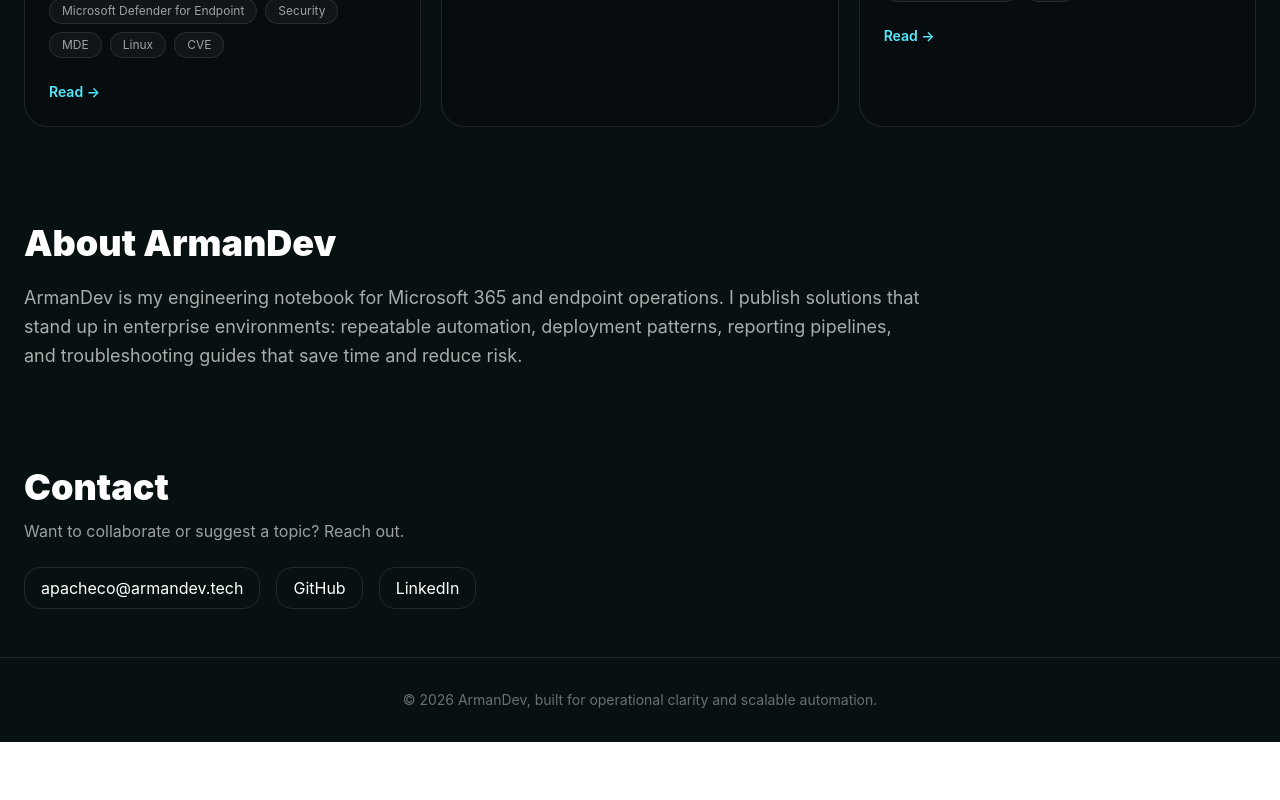
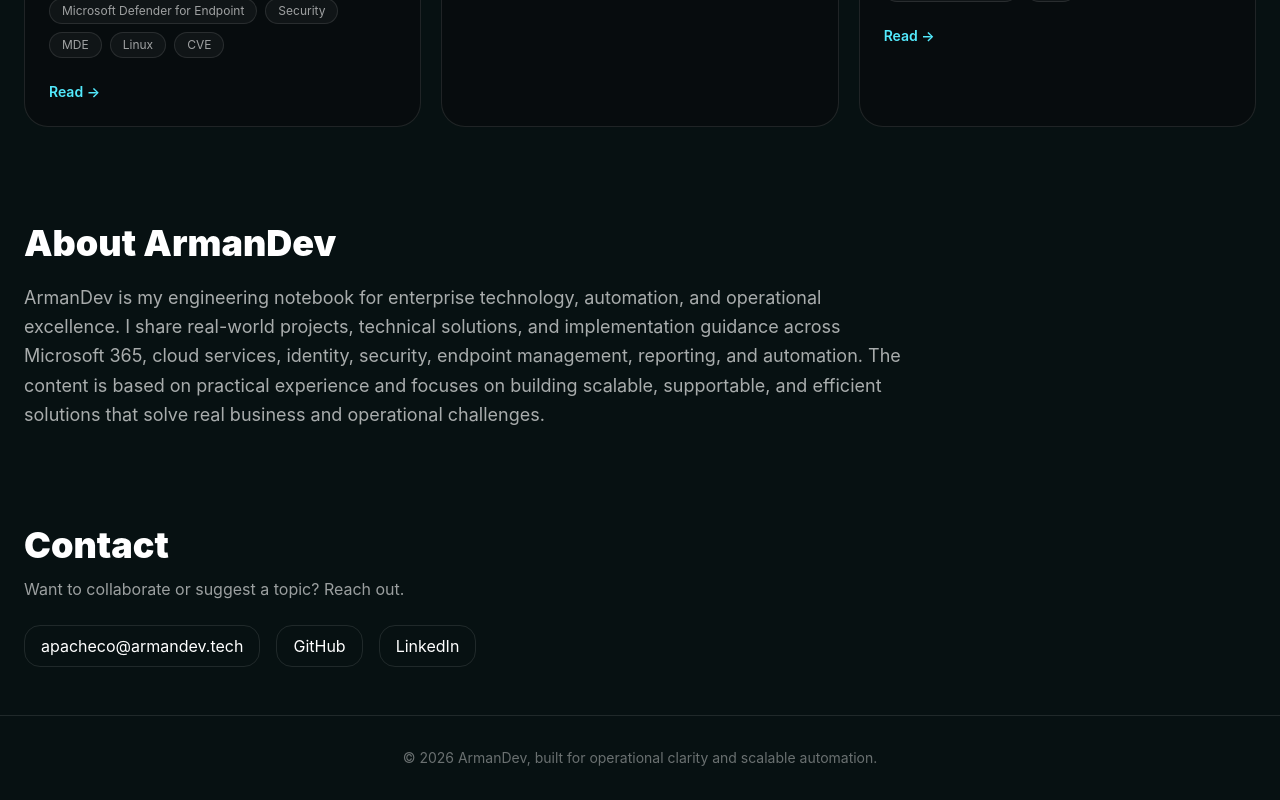
Before and after one commit to Joanez/armandev, a React (Vite) app: page /post/1 in a window 1280 px wide. Shown: the part 2858-3658 px from the top of the page. Before the commit the page ends 3600 px from the top, so only its background shows below. Built offline with nearby package versions, Linux system fonts and the light colour scheme.

Commit message:
Updating About

```diff
--- a/src/App.jsx
+++ b/src/App.jsx
@@ -288,10 +288,11 @@
         </h2>
 
         <p className="mt-5 max-w-4xl text-lg leading-relaxed text-white/65">
-          ArmanDev is my engineering notebook for Microsoft 365 and endpoint
-          operations. I publish solutions that stand up in enterprise
-          environments: repeatable automation, deployment patterns, reporting
-          pipelines, and troubleshooting guides that save time and reduce risk.
+          ArmanDev is my engineering notebook for enterprise technology, automation, and operational excellence.
+
+I share real-world projects, technical solutions, and implementation guidance across Microsoft 365, cloud services, identity, security, endpoint management, reporting, and automation.
+
+The content is based on practical experience and focuses on building scalable, supportable, and efficient solutions that solve real business and operational challenges.
         </p>
       </section>
 
```
